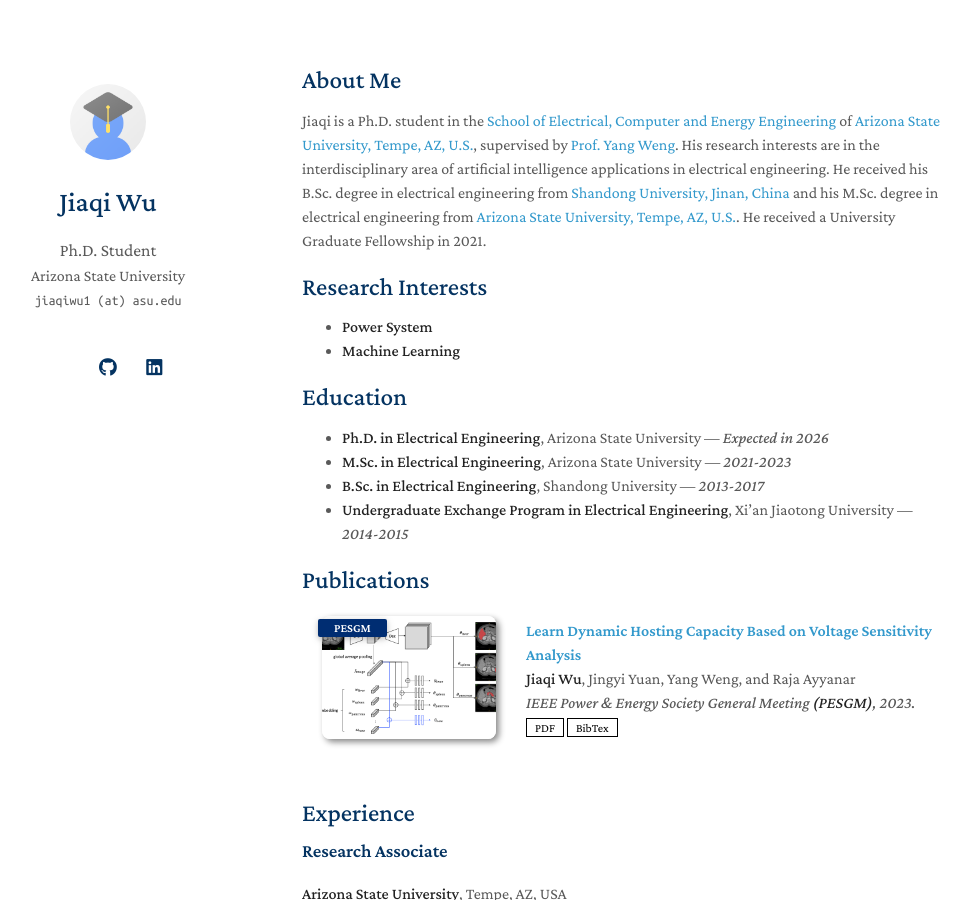
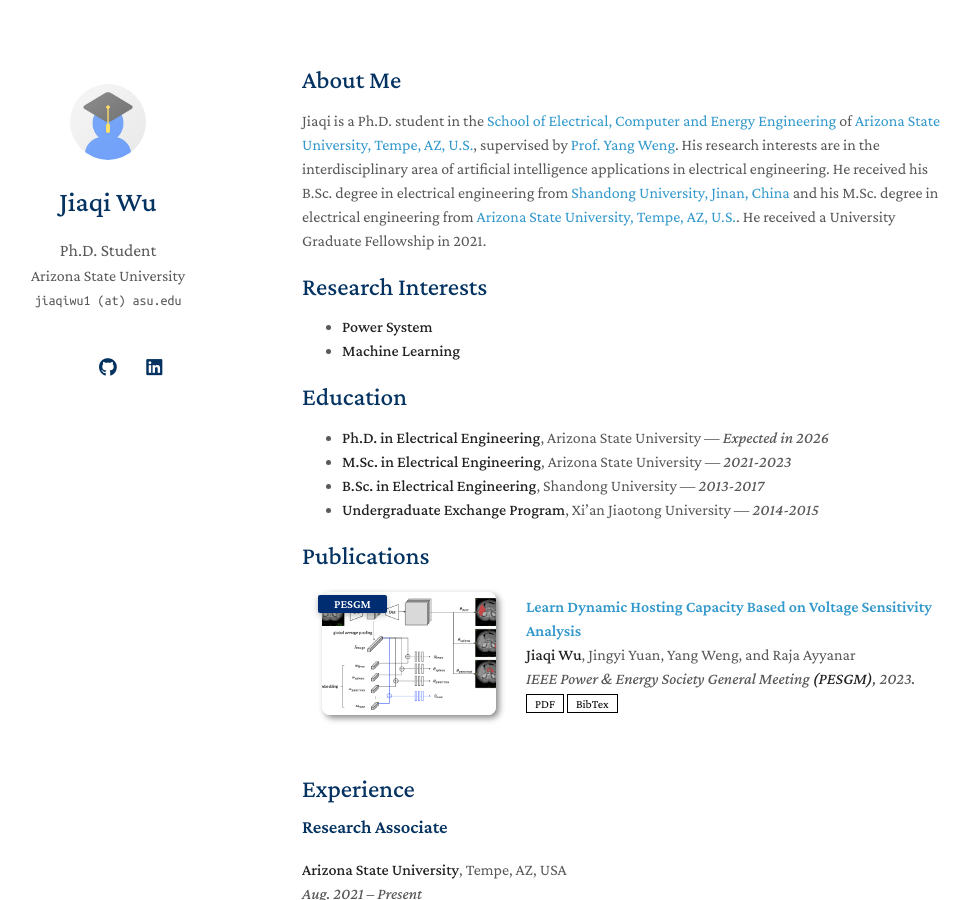
Before and after one commit to jiaqiwu1/jiaqiwu1.github.io, a Jekyll site: the page built from index.md, in a window 1280 px wide and 900 px high. Shown: the whole window, without its empty margins (168-1139 px from the left). Built offline with Jekyll 4.4.1, drawn with Linux system fonts in a browser that asks for light colours; a style sheet for code colours, icons or effects is not loaded; our own code applies the rules of GitHub Pages for plain Markdown files.

Commit message:
Update index.md

```diff
--- a/index.md
+++ b/index.md
@@ -16,7 +16,7 @@ Jiaqi is a Ph.D. student in the [School of Electrical, Computer and Energy Engin
 - **Ph.D. in Electrical Engineering**, Arizona State University — *Expected in 2026*
 - **M.Sc. in Electrical Engineering**, Arizona State University — *2021-2023*
 - **B.Sc. in Electrical Engineering**, Shandong University — *2013-2017*
-- **Undergraduate Exchange Program in Electrical Engineering**, Xi'an Jiaotong University — *2014-2015*
+- **Undergraduate Exchange Program**, Xi'an Jiaotong University — *2014-2015*
 
 {% include_relative _includes/publications.md %}
 
```
